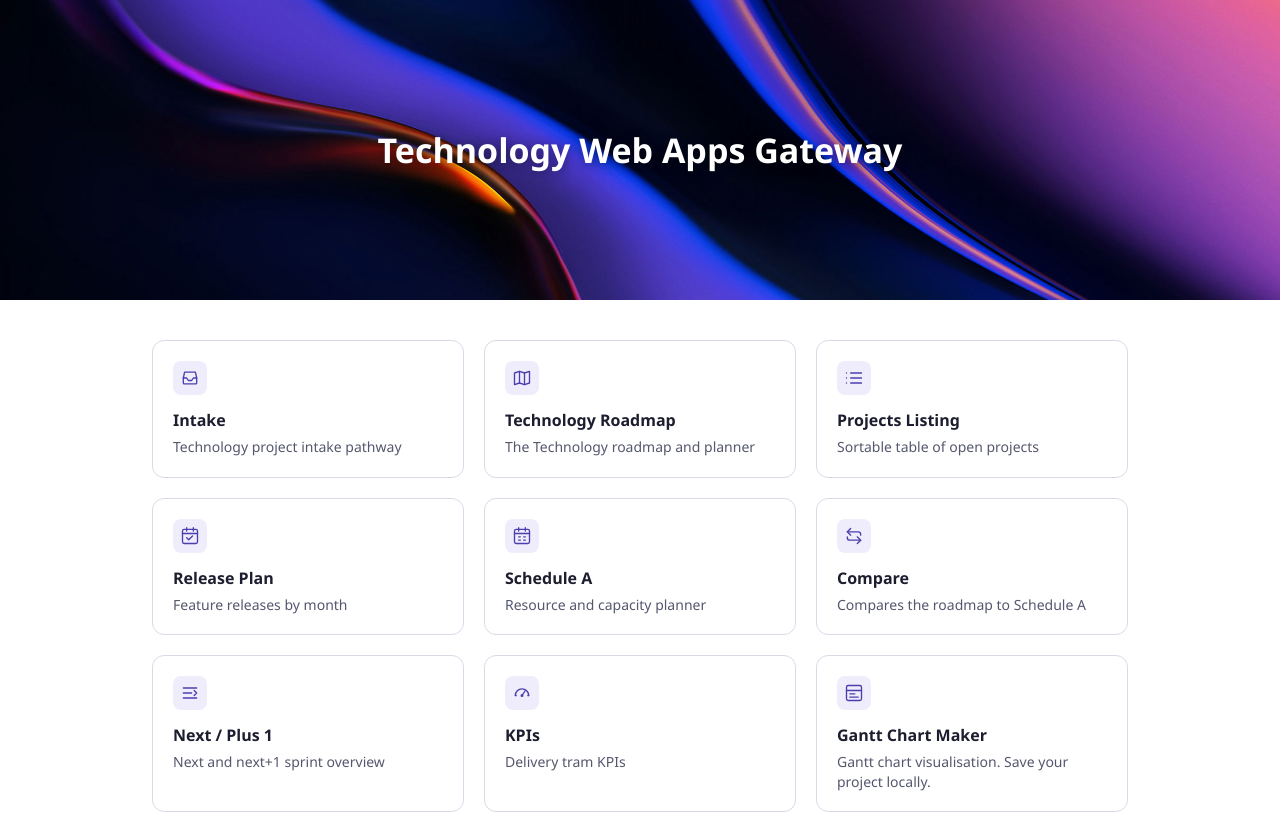
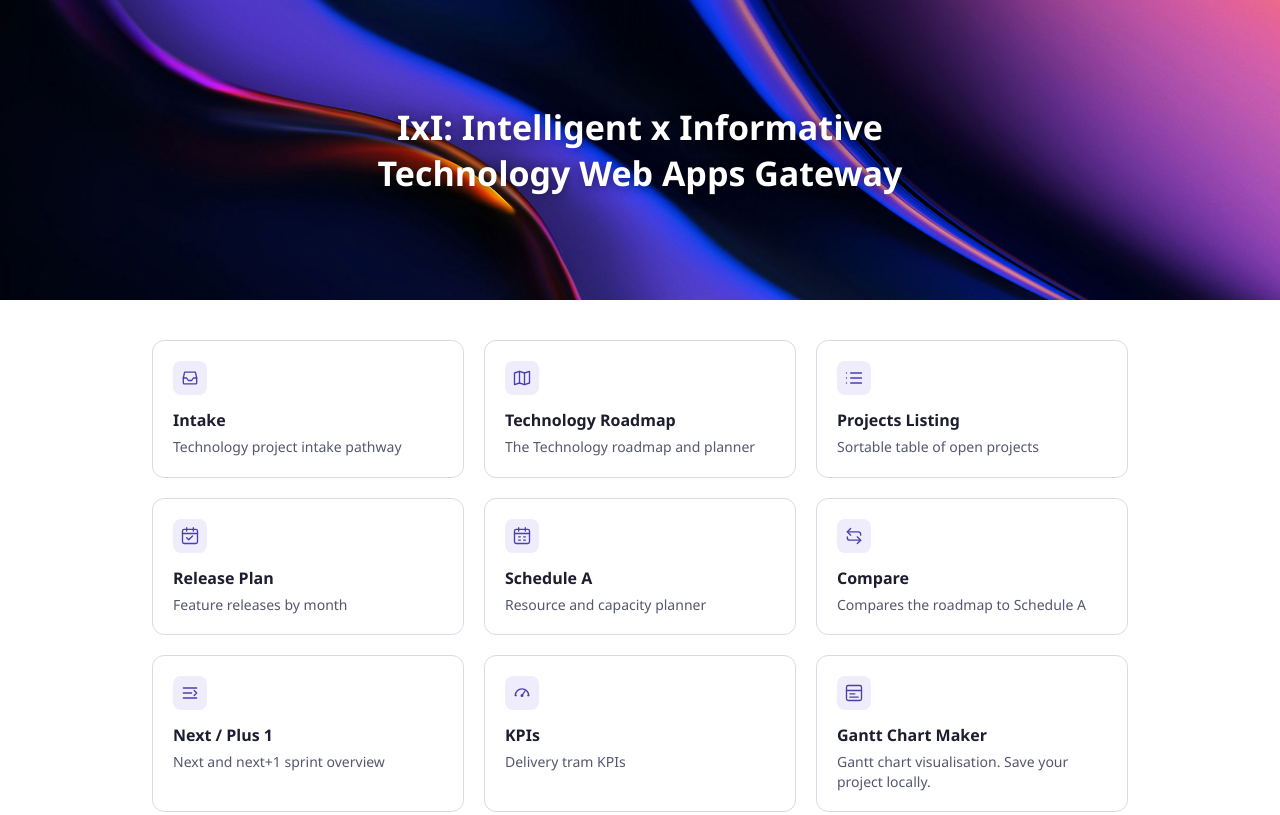
Before and after one commit to SteveBaird-TRM/Tech-Apps, a plain HTML site: page index.html in a window 1280 px wide. Shown: the top 815 px of the page. Drawn offline with Linux system fonts and the light colour scheme.

Commit message:
Update banner title to 'IxI: Intelligent x Informative'

```diff
--- a/index.html
+++ b/index.html
@@ -121,7 +121,7 @@
 
 <div class="banner">
     <img src="4x1-banner.jpg" alt="">
-    <h1 class="title">Technology Web Apps Gateway</h1>
+    <h1 class="title">IxI: Intelligent x Informative<br>Technology Web Apps Gateway</h1>
 </div>
 
 <main>
```
